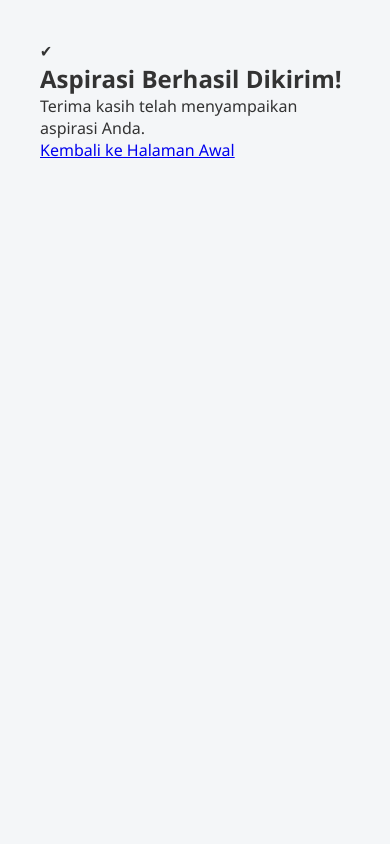
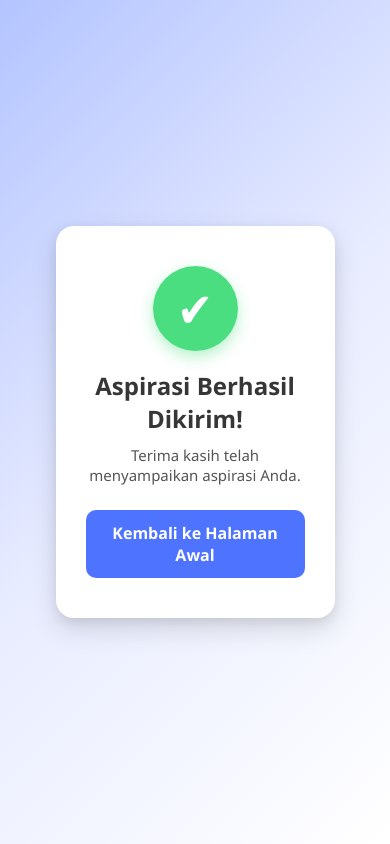
Before and after one commit to andra-gs/bji-project, a PHP site: page /sukses_kirim.php in a window 390 px wide. Run offline with PHP 8.4, Linux system fonts and the light colour scheme; the visitor is signed in with stand-in values (Sample User, id 1).

Commit message:
Update styles.css

```diff
--- a/styles.css
+++ b/styles.css
@@ -887,3 +887,272 @@ tr:hover {
   border-radius: 5px;
   box-shadow: 0 0 10px rgba(0,0,0,0.2);
 }
+
+/* ---------------------------
+   STYLING HALAMAN PROFILE
+   --------------------------- */
+
+   body {
+    background: #f0f2f5;
+    font-family: 'Segoe UI', Tahoma, Geneva, Verdana, sans-serif;
+}
+
+.profile-container {
+    display: flex;
+    justify-content: center;
+    padding: 40px 20px;
+}
+
+.profile-card {
+    background: #ffffff;
+    width: 100%;
+    max-width: 450px;
+    padding: 25px 30px;
+    border-radius: 12px;
+    border: 1px solid #dedede;
+}
+
+.profile-card h3 {
+    font-weight: 700;
+    color: #333;
+}
+
+.list-group-item {
+    font-size: 16px;
+}
+
+.btn {
+    border-radius: 8px;
+    padding: 10px 18px;
+    font-size: 16px;
+}
+
+.admin-btn {
+    width: 70%;
+    font-weight: 600;
+}
+
+@media(max-width: 480px) {
+    .profile-card {
+        padding: 20px;
+    }
+    .admin-btn {
+        width: 100%;
+    }
+}
+
+/* ==========================
+   STYLING HALAMAN ASPIRASI
+   ========================== */
+
+  /* ============================================
+    GLOBAL BODY LAYOUT
+============================================ */
+body.center-page {
+  display: flex;
+  justify-content: center;
+  align-items: center;
+  min-height: 100vh;
+  margin: 0;
+  background: linear-gradient(135deg, #b3c4ff, #e8ecff, #ffffff);
+  font-family: "Poppins", sans-serif;
+}
+
+/* ============================================
+  CARD UTAMA ASPIRASI
+============================================ */
+.aspirasi-wrapper {
+  background: #ffffff;
+  width: 90%;
+  max-width: 520px;
+  padding: 40px 35px;
+  border-radius: 20px;
+  box-shadow:
+      0px 10px 25px rgba(0,0,0,0.08),
+      0px 5px 10px rgba(0,0,0,0.06);
+  animation: fadeIn 0.5s ease-in-out;
+}
+
+.asp-title {
+  font-size: 28px;
+  font-weight: 700;
+  color: #3f3d56;
+  text-align: center;
+  margin-bottom: 8px;
+}
+
+.asp-subtitle {
+  font-size: 15px;
+  text-align: center;
+  color: #6c6c6c;
+  margin-bottom: 25px;
+}
+
+/* ============================================
+  FLOATING LABEL INPUT
+============================================ */
+.floating-label {
+  position: relative;
+  width: 100%;
+}
+
+.floating-label textarea {
+  width: 100%;
+  min-height: 150px;
+  border-radius: 14px;
+  border: 2px solid #dcdcdc;
+  padding: 14px;
+  font-size: 15px;
+  resize: vertical;
+  outline: none;
+  transition: 0.3s ease;
+  background: #fafafa;
+}
+
+.floating-label textarea:focus {
+  border-color: #4e73ff;
+  background: #ffffff;
+  box-shadow: 0 0 8px rgba(78, 115, 255, 0.2);
+}
+
+.floating-label label {
+  position: absolute;
+  left: 18px;
+  top: 14px;
+  color: #999;
+  font-size: 15px;
+  pointer-events: none;
+  transition: 0.25s ease;
+}
+
+.floating-label textarea:focus + label,
+.floating-label textarea:not(:placeholder-shown) + label {
+  top: -10px;
+  left: 14px;
+  background: #ffffff;
+  padding: 0 6px;
+  font-size: 12px;
+  color: #4e73ff;
+}
+
+/* ============================================
+  BUTTON
+============================================ */
+.asp-button {
+  width: 100%;
+  margin-top: 25px;
+  padding: 14px;
+  border: none;
+  border-radius: 12px;
+  background: linear-gradient(135deg, #4e73ff, #2f52ff);
+  color: white;
+  font-size: 17px;
+  font-weight: 600;
+  cursor: pointer;
+  transition: 0.25s ease;
+  box-shadow: 0px 8px 18px rgba(78, 115, 255, 0.35);
+}
+
+.asp-button:hover {
+  background: linear-gradient(135deg, #385cff, #1f3cdf);
+  box-shadow: 0px 6px 14px rgba(78, 115, 255, 0.25);
+  transform: translateY(-2px);
+}
+
+/* ============================================
+  ACCESS DENIED
+============================================ */
+.denied-box {
+  background: #fff;
+  padding: 30px 25px;
+  border-radius: 16px;
+  text-align: center;
+  max-width: 380px;
+  width: 90%;
+  box-shadow: 0px 10px 25px rgba(0,0,0,0.08);
+  animation: fadeIn 0.4s ease;
+}
+
+.denied-box h2 {
+  margin-bottom: 10px;
+  color: #d9534f;
+}
+
+/* ============================================
+  ANIMATIONS
+============================================ */
+@keyframes fadeIn {
+  from {
+      opacity: 0;
+      transform: translateY(20px);
+  }
+  to {
+      opacity: 1;
+      transform: translateY(0);
+  }
+}
+
+/* ============================
+   SUCCESS MESSAGE PAGE
+============================ */
+.success-card {
+  background: #ffffff;
+  padding: 40px 30px;
+  border-radius: 18px;
+  text-align: center;
+  width: 90%;
+  max-width: 420px;
+  box-shadow:
+      0px 12px 28px rgba(0,0,0,0.12),
+      0px 4px 12px rgba(0,0,0,0.08);
+  animation: fadeIn 0.45s ease-in-out;
+}
+
+.success-icon {
+  width: 85px;
+  height: 85px;
+  margin: 0 auto 18px;
+  background: #4ade80;
+  color: white;
+  font-size: 48px;
+  line-height: 85px;
+  border-radius: 50%;
+  box-shadow: 0px 6px 15px rgba(74, 222, 128, 0.4);
+  animation: pop 0.4s ease;
+}
+
+.success-card h2 {
+  font-size: 24px;
+  font-weight: 700;
+  margin-bottom: 10px;
+  color: #363636;
+}
+
+.success-card p {
+  font-size: 15px;
+  color: #555;
+  margin-bottom: 25px;
+}
+
+.back-btn {
+  display: inline-block;
+  padding: 12px 25px;
+  background: #4e73ff;
+  color: white;
+  border-radius: 10px;
+  text-decoration: none;
+  font-size: 16px;
+  font-weight: 600;
+  transition: 0.2s ease;
+}
+
+.back-btn:hover {
+  background: #2f52ff;
+  box-shadow: 0px 5px 15px rgba(78,115,255,0.3);
+  transform: translateY(-2px);
+}
+
+@keyframes pop {
+  0% { transform: scale(0.5); opacity: 0; }
+  100% { transform: scale(1); opacity: 1; }
+}
```
